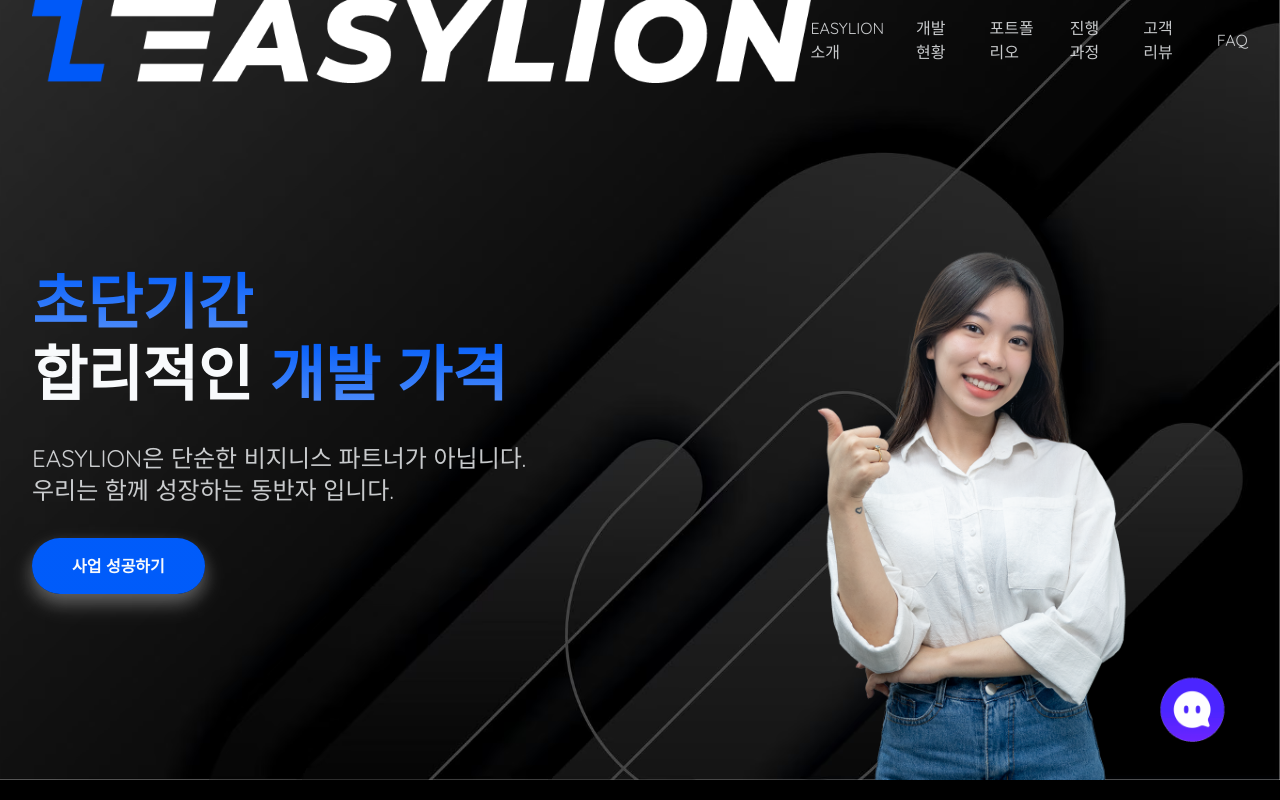
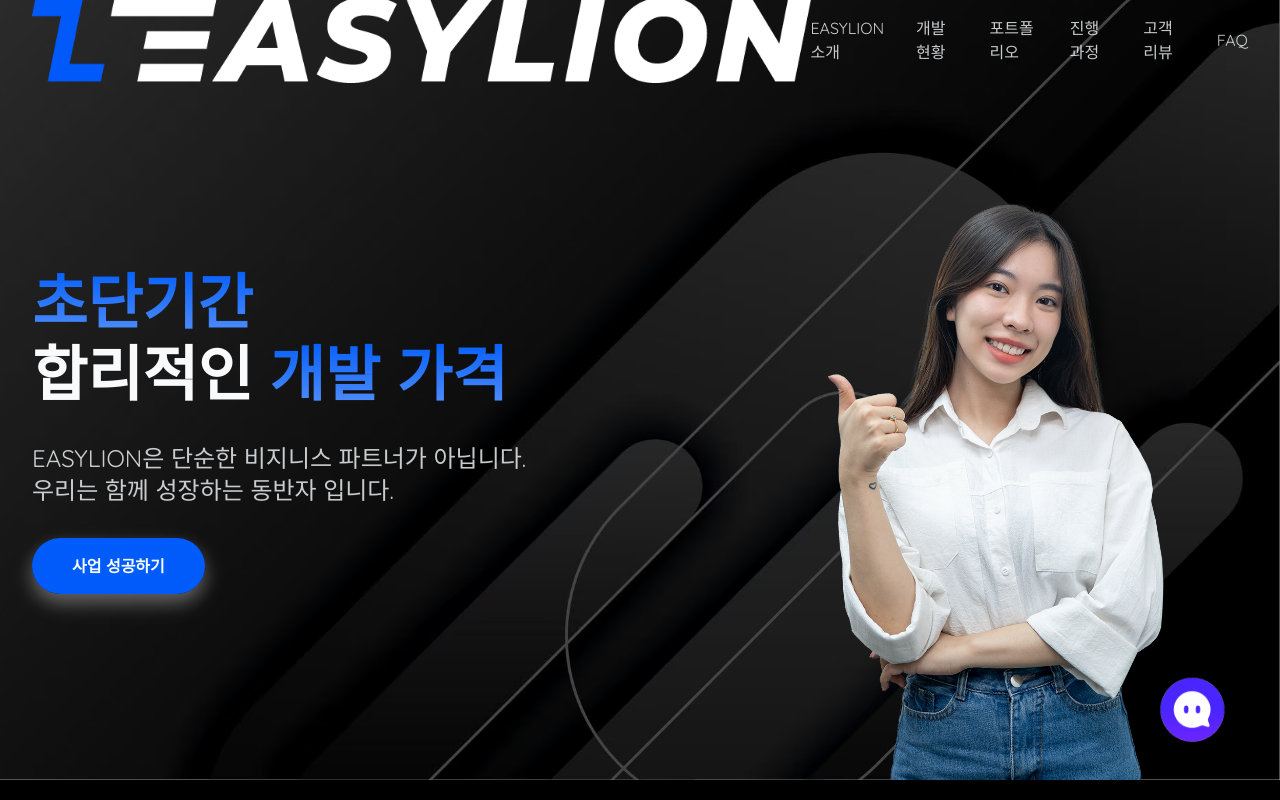
Before and after one commit to nguyenduchuy271197/easylion-landing, a Next.js app: page / in a window 1280 px wide. Shown: the top 800 px of the page. Built offline with nearby package versions, Linux system fonts and the light colour scheme.

Commit message:
fix width problem

```diff
--- a/src/app/components/cta.tsx
+++ b/src/app/components/cta.tsx
@@ -5,15 +5,15 @@
   return (
     <section>
       <div className="max-w-screen-xl mx-auto px-8">
-        <div className="px-8 pt-16 md:pb-16 rounded-3xl bg-gradient-to-r from-blue-400 via-blue-600 to-blue-600 relative flex flex-col items-end gap-4">
-          <div className="flex flex-col items-center md:items-start gap-4 text-center md:text-left lg:pr-28">
+        <div className="px-8 pt-16 sm:pb-16 rounded-3xl bg-gradient-to-r from-blue-400 via-blue-600 to-blue-600 relative flex flex-col items-end gap-4">
+          <div className="flex flex-col items-center lg:items-start gap-4 text-center lg:text-left lg:pr-28 mx-auto lg:mx-0">
             <div className="space-y-4">
               <h3 className="text-2xl font-bold sm:text-3xl">
                 아직 망설여지시나요? <br />
                 언제든 편하게 상담 받으시고 <br />
                 프로젝트 성공을 빠르게 이끌어보세요
               </h3>
-              <p className="text-foreground/70 text-lg">
+              <p className="text-foreground/70 sm:text-lg">
                 EASYLION은 단순한 외주가 아닙니다. <br /> 함께 비지니스 가치를
                 극대화 하는 사업 &apos;동반자&apos; 입니다. <br />
                 함께 갈 여정에 대해 EASYLION이 가장 큰 힘이 되겠습니다.
@@ -24,7 +24,7 @@
           <Image
             src="/woman-cta.png"
             alt="Woman CTA"
-            className="md:absolute right-[60%] bottom-0 mx-auto h-auto w-auto"
+            className="sm:hidden lg:block lg:absolute right-[60%] bottom-0 mx-auto h-auto w-auto"
             width={350}
             height={350}
           />
--- a/src/app/components/hero.tsx
+++ b/src/app/components/hero.tsx
@@ -1,6 +1,7 @@
 import { Title } from "@/components/ui/title";
 import Image from "next/image";
 import HeroButton from "./buttons/hero-button";
+import { AspectRatio } from "@/components/ui/aspect-ratio";
 
 export default function Hero() {
   return (
@@ -28,8 +29,11 @@
               </div>
             </div>
           </div>
-          <div className="lg:absolute bottom-0 left-[55%]">
-            <div className="relative w-[300px] sm:w-[400px] aspect-[1/1] lg:w-[550px] mx-auto">
+          <div className="lg:absolute bottom-0 left-[55%] lg:w-[600px]">
+            <AspectRatio
+              ratio={1 / 1}
+              className="w-full mx-auto max-w-[300px] sm:max-w-[400px]"
+            >
               <Image
                 alt="Woman Hero"
                 src="/woman-hero.png"
@@ -38,7 +42,7 @@
                 fill
                 priority
               />
-            </div>
+            </AspectRatio>
           </div>
         </div>
       </div>
--- a/src/app/components/reasons.tsx
+++ b/src/app/components/reasons.tsx
@@ -1,3 +1,4 @@
+import { AspectRatio } from "@/components/ui/aspect-ratio";
 import { Title } from "@/components/ui/title";
 import { REASONS } from "@/constants";
 import { cn, groupArray } from "@/lib/utils";
@@ -39,7 +40,7 @@
           />
         </div>
         <div className="absolute bottom-0 right-0">
-          <div className="relative w-[330px] sm:w-[400px] aspect-[16/9] self-end">
+          <div className="relative min-w-[250px] sm:w-[320px] lg:w-[400px] aspect-[16/9]">
             <Image
               src={src}
               alt={title}
--- a/src/components/footer.tsx
+++ b/src/components/footer.tsx
@@ -1,11 +1,9 @@
 import {
   Building2,
-  Clock,
   LucideIcon,
   LucideProps,
   Mail,
   MapPin,
-  PhoneCall,
   ScrollText,
 } from "lucide-react";
 import { Separator } from "./ui/separator";
```
